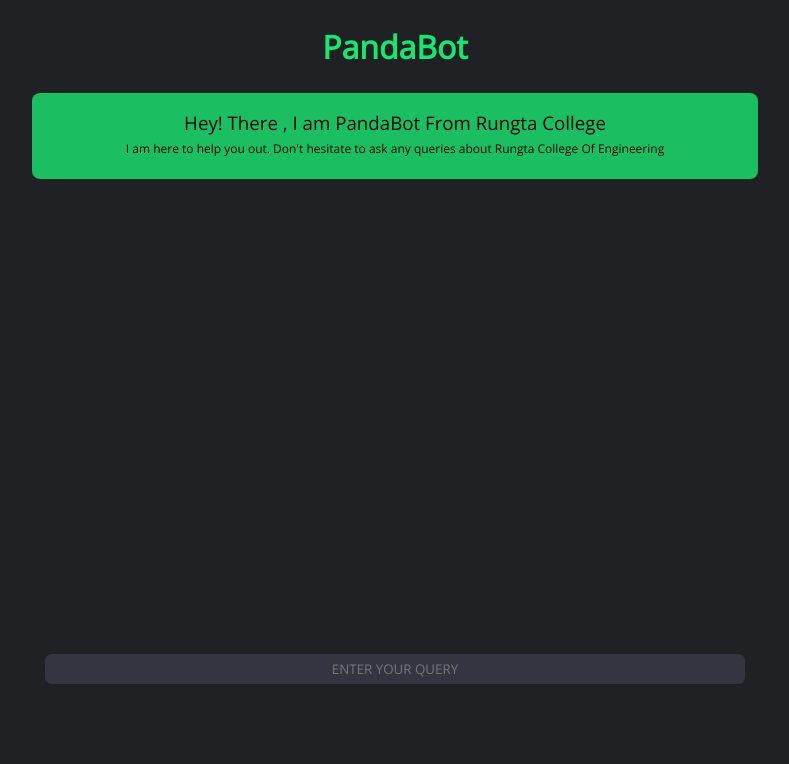
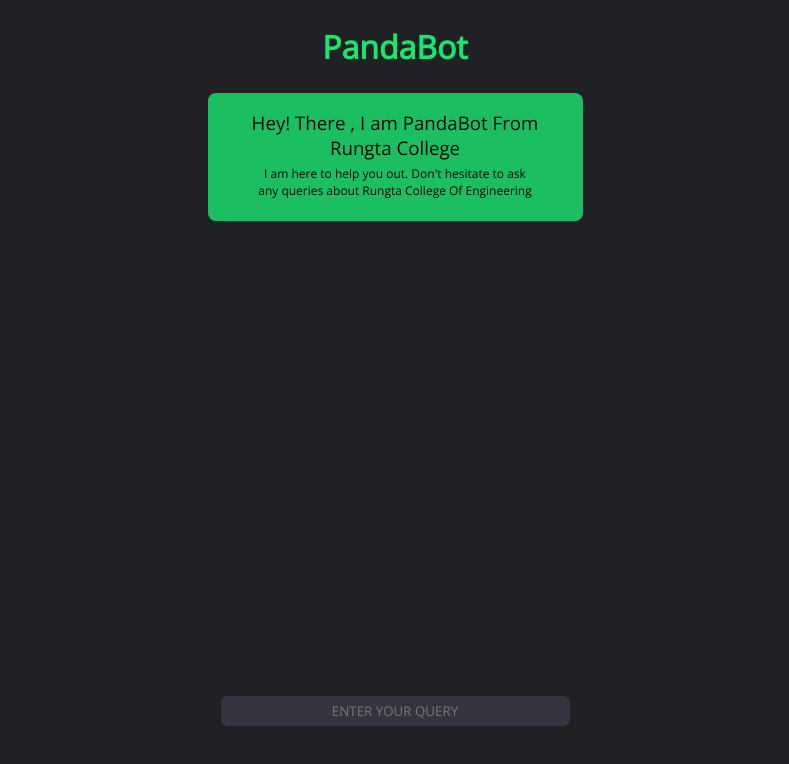
Before and after one commit to vivek09thakur/PandaBot, a React (Create React App) app: page / in a window 1280 px wide. Shown: the top 764 px of the page, without its empty margins (245-1034 px from the left). Built offline with nearby package versions, Linux system fonts and the light colour scheme.

Commit message:
Update chatbot.css

```diff
--- a/src/Components/Chatbot/chatbot.css
+++ b/src/Components/Chatbot/chatbot.css
@@ -94,3 +94,8 @@ body {
         width: 700px;
     }
 }
+@media (min-width: 380px) {
+    .banner,.chatMessage,#input {
+        width: 349px;
+    }
+}
```
